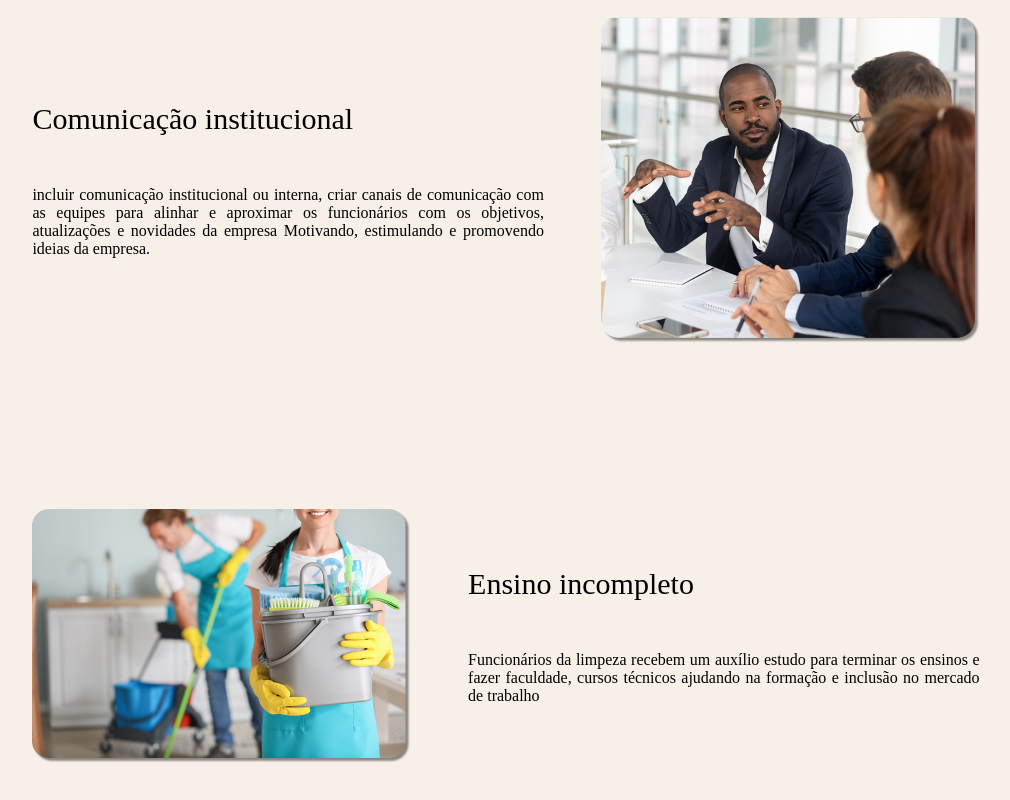
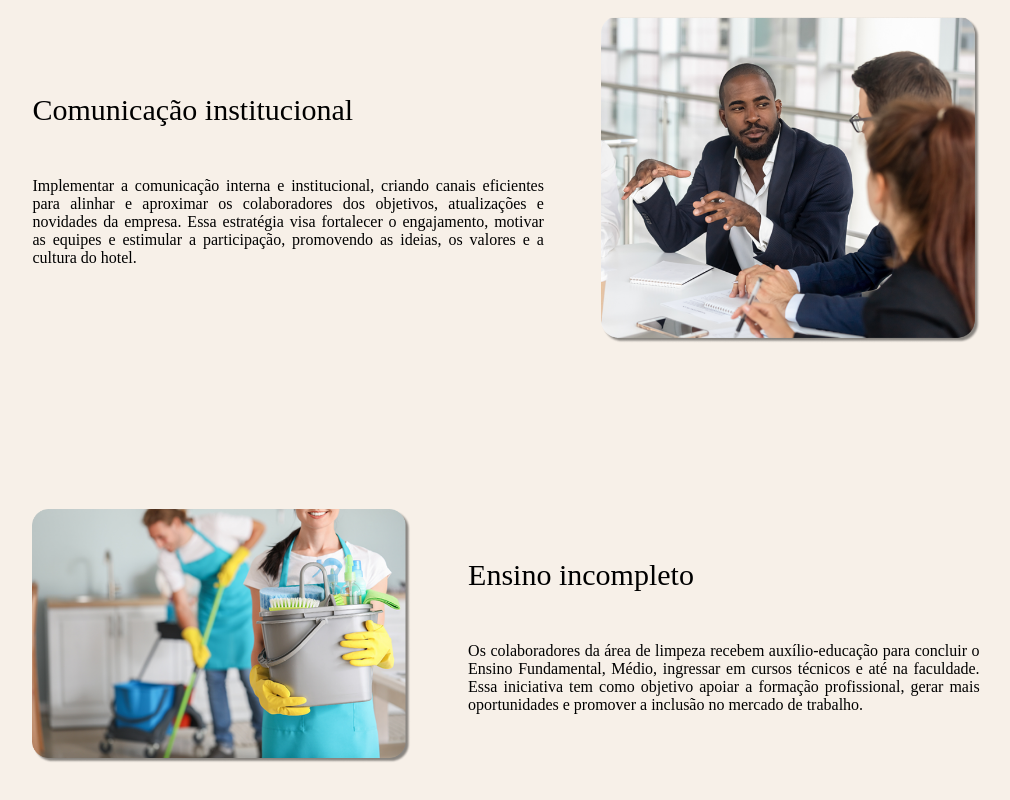
Before and after one commit to ArthurCavalcantedeSouza/Projetinho-CIEE, a plain HTML site: page conteudo.html in a window 1280 px wide. Shown: the part 1418-2218 px from the top of the page, without its empty margins (134-1144 px from the left). Drawn offline with Linux system fonts and the light colour scheme.

Commit message:
Finalizado

```diff
--- a/conteudo.html
+++ b/conteudo.html
@@ -23,7 +23,7 @@
     <main class="main-recepcao">
         <div class="text-main">
             <h1>Recepção e atendimento</h1>
-            <p>Jovens aprendizes e recepcionistas de 18 a 24 anos, com competências comunicativas, facilidade de trabalho em público, experiência com organização e controle. Pré inicio com 2 semanas de treinamento e capacitação para desenvolver habilidades sociais.</p>
+            <p>Jovens aprendizes e recepcionistas, de 18 a 24 anos, com boa comunicação, facilidade para trabalhar com o público, organização e controle. Antes do início, haverá duas semanas de treinamento e capacitação para o desenvolvimento de habilidades sociais.</p>
         </div>
         <img src="image/ciee.png" alt="">
     </main>
@@ -47,8 +47,7 @@
     <section class="section-comunicacao">
         <div class="text-comunicacao">
             <h1>Comunicação institucional </h1>
-            <p> incluir comunicação institucional ou interna, criar canais de comunicação com as equipes para alinhar e aproximar os funcionários com os objetivos, atualizações e novidades da empresa
- Motivando, estimulando e promovendo ideias da empresa.</p>
+            <p> Implementar a comunicação interna e institucional, criando canais eficientes para alinhar e aproximar os colaboradores dos objetivos, atualizações e novidades da empresa. Essa estratégia visa fortalecer o engajamento, motivar as equipes e estimular a participação, promovendo as ideias, os valores e a cultura do hotel.</p>
         </div>
         <img src="image/empresario.png" alt="">
     </section>
@@ -56,7 +55,7 @@
         <img src="image/limpeza.png" alt="">
         <div class = "text-ensino">
             <h1>Ensino incompleto</h1>
-            <p>Funcionários da limpeza recebem um auxílio estudo para terminar os ensinos e fazer faculdade, cursos técnicos ajudando na formação e inclusão no mercado de trabalho
+            <p>Os colaboradores da área de limpeza recebem auxílio-educação para concluir o Ensino Fundamental, Médio, ingressar em cursos técnicos e até na faculdade. Essa iniciativa tem como objetivo apoiar a formação profissional, gerar mais oportunidades e promover a inclusão no mercado de trabalho.
             </p>
         </div>
     </section>
```
